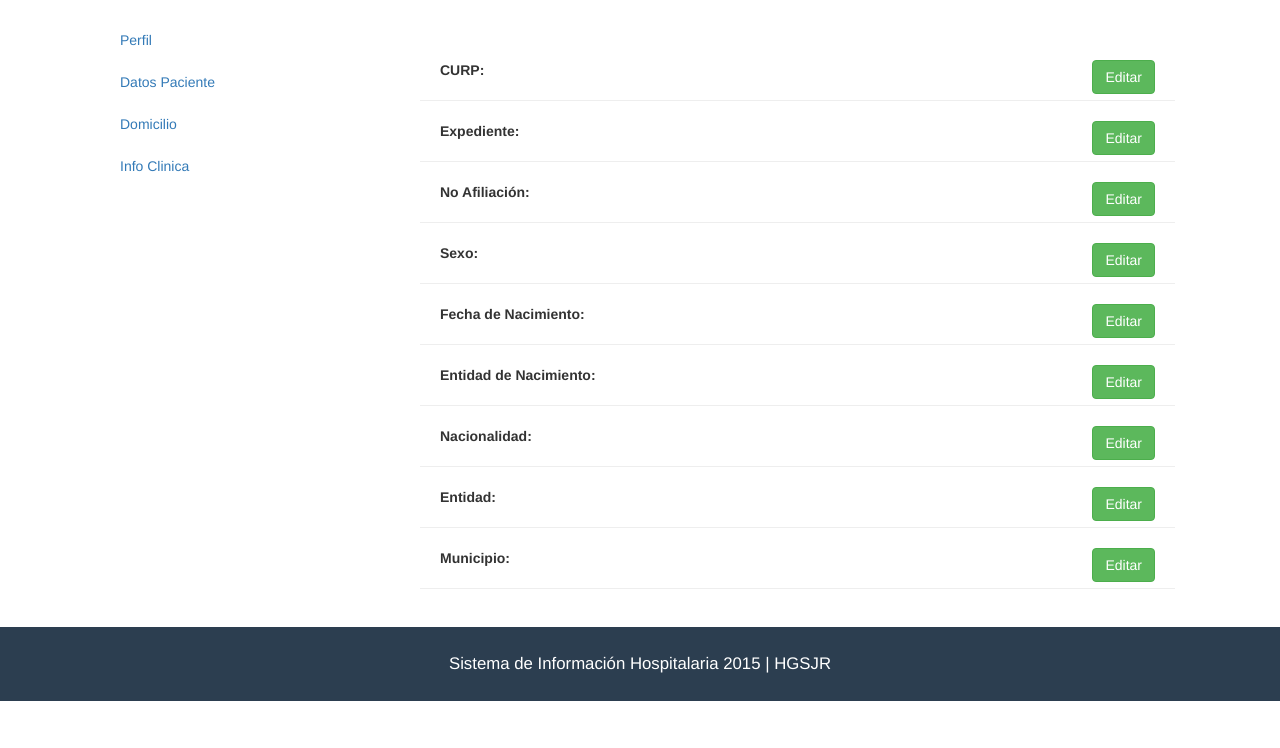
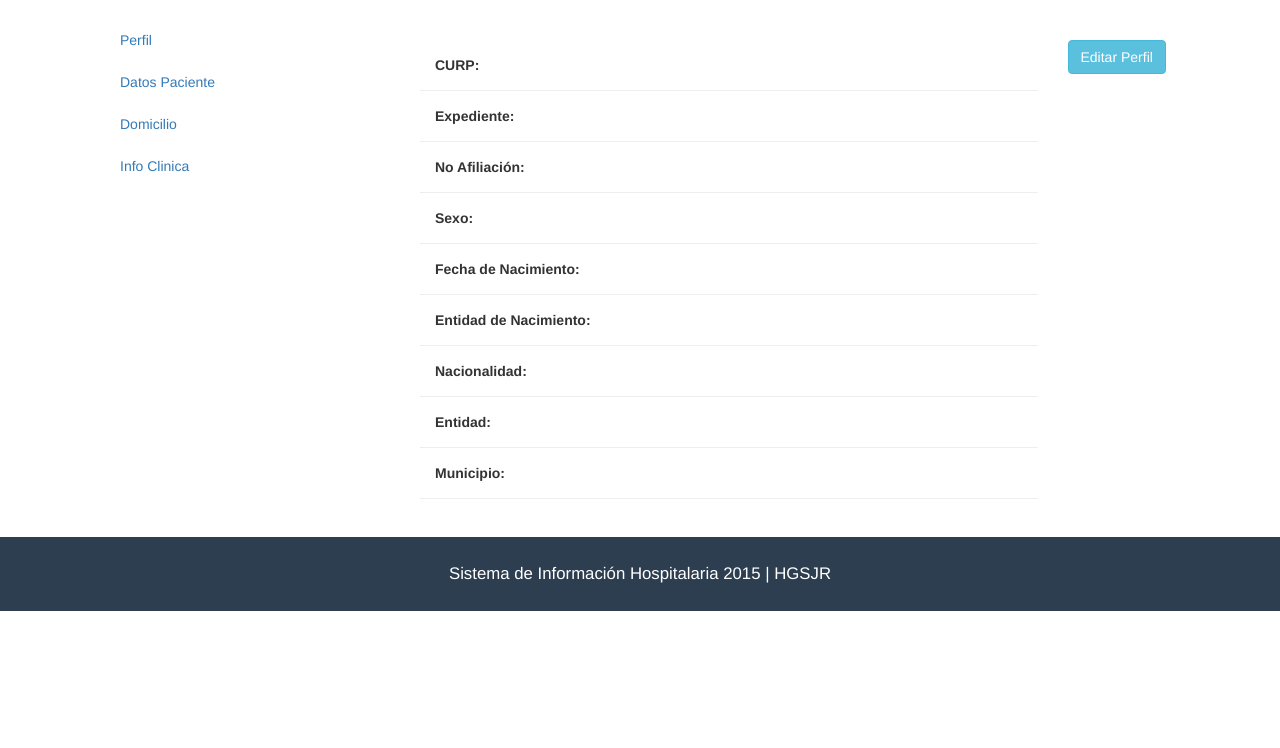
Before and after one commit to fredydeltoro/Tsocial, a Django app: page /paciente/1/ in a window 1280 px wide. Shown: the part 52-800 px from the top of the page. Run offline with Django 3.2, Linux system fonts and the light colour scheme; data that the repository does not hold is empty; style sheets or scripts are compiled from the project's sources; parts of the project's set-up code (start-up, migrations or seed data) failed here and were passed over; some libraries are stand-ins or nearby versions.

Commit message:
diseño del formulario para la vista perfil

```diff
--- a/control/static/css/paciente.css
+++ b/control/static/css/paciente.css
@@ -1,12 +1,12 @@
 .perfil ul {
   list-style: none; }
   .perfil ul li {
-    padding: 20px;
+    padding: 15px;
     border-bottom: 1px solid #eee; }
     .perfil ul li .display .info {
       display: inline-block; }
-    .perfil ul li .display .editar {
-      display: inline-block;
-      float: right; }
 
-/*# sourceMappingURL=paciente.css.map */
+.form-editar {
+  position: fixed;
+  z-index: 1000;
+  top: 20vh; }
--- a/control/static/js/controllers/pacientPerfil.js
+++ b/control/static/js/controllers/pacientPerfil.js
@@ -1,5 +1,6 @@
 app_paciente.controller('pacientPerfil',['$scope','perfil',
 function ($scope, perfil) {
+  $scope.form = 0
   perfil.getPacient($scope.id).success(function (data) {
     $scope.paciente = data
   })
--- a/control/static/sass/paciente.scss
+++ b/control/static/sass/paciente.scss
@@ -2,17 +2,19 @@
   ul{
     list-style: none;
     li{
-      padding: 20px;
+      padding: 15px;
       border-bottom: 1px solid #eee;
       .display{
         .info{
           display: inline-block;
         }
-        .editar{
-          display: inline-block;
-          float: right;
-        }
       }
     }
   }
 }
+
+.form-editar{
+  position: fixed;
+  z-index: 1000;
+  top: 20vh;
+}
--- a/control/static/views/perfil.html
+++ b/control/static/views/perfil.html
@@ -1,5 +1,6 @@
-<div class="perfil">
+<div class="perfil row">
   <h3 class="header-page">{{paciente.nombre}} {{paciente.apaterno}} {{paciente.amaterno}}</h3>
+  <div class="col-md-10">
     <ul>
       <li>
         <div class="display">
@@ -10,9 +11,6 @@
             <div class="content">
               {{paciente.curp}}
             </div>
-        </div>
-        <div class="editar">
-          <a href="#" class="btn btn-success">Editar</a>
           </div>
         </div>
       </li>
@@ -26,9 +24,6 @@
               {{paciente.expediente}}
             </div>
           </div>
-        <div class="editar">
-          <a href="#" class="btn btn-success">Editar</a>
-        </div>
         </div>
       </li>
       <li>
@@ -40,9 +35,6 @@
             <div class="content">
               {{paciente.no_afiliacion}}
             </div>
-        </div>
-        <div class="editar">
-          <a href="#" class="btn btn-success">Editar</a>
           </div>
         </div>
       </li>
@@ -56,9 +48,6 @@
               {{paciente.sexo}}
             </div>
           </div>
-        <div class="editar">
-          <a href="#" class="btn btn-success">Editar</a>
-        </div>
         </div>
       </li>
       <li>
@@ -70,9 +59,6 @@
             <div class="content">
               {{paciente.fec_nac | date}}
             </div>
-        </div>
-        <div class="editar">
-          <a href="#" class="btn btn-success">Editar</a>
           </div>
         </div>
       </li>
@@ -86,9 +72,6 @@
               {{paciente.entidad_nac}}
             </div>
           </div>
-        <div class="editar">
-          <a href="#" class="btn btn-success">Editar</a>
-        </div>
         </div>
       </li>
       <li>
@@ -100,9 +83,6 @@
             <div class="content">
               {{paciente.nacionalidad}}
             </div>
-        </div>
-        <div class="editar">
-          <a href="#" class="btn btn-success">Editar</a>
           </div>
         </div>
       </li>
@@ -116,9 +96,6 @@
               {{paciente.entidad}}
             </div>
           </div>
-        <div class="editar">
-          <a href="#" class="btn btn-success">Editar</a>
-        </div>
         </div>
       </li>
       <li>
@@ -131,10 +108,36 @@
               {{paciente.municipio}}
             </div>
           </div>
-        <div class="editar">
-          <a href="#" class="btn btn-success">Editar</a>
-        </div>
         </div>
       </li>
     </ul>
   </div>
+  <div class="col-md-2">
+    <a href="#" ng-click="form = 1" class="btn btn-info">Editar Perfil</a>
+  </div>
+</div>
+
+<div class="form-editar" tabindex="-1" role="dialog" ng-show="form === 1">
+  <form class="" action="" method="post">
+  <div class="modal-dialog">
+    <div class="modal-content">
+      <div class="modal-header">
+        <a href="#" ng-click="form=0" class="close" data-dismiss="modal" aria-label="Close"><span aria-hidden="true">&times;</span></a>
+        <h4 class="modal-title">Modal title</h4>
+      </div>
+      <div class="modal-body">
+        <div class="form">
+          <div class="form-group">
+            <label for="curp">CURP</label>
+            <input type="text"class="form-control" size="18" name="curp" value="">
+          </div>
+        </div>
+      </div>
+      <div class="modal-footer">
+        <a href="#" ng-click="form = 0" class="btn btn-default" data-dismiss="modal">Cerrar</a>
+        <input type="submit" name="name" class="btn btn-primary" value="Guardar Cambios">
+      </div>
+    </div><!-- /.modal-content -->
+  </div><!-- /.modal-dialog -->
+  </form>
+</div><!-- /.modal -->
```
Also changed, not shown: db.sqlite3. Lines whose indentation alone changed are shown as unchanged.
